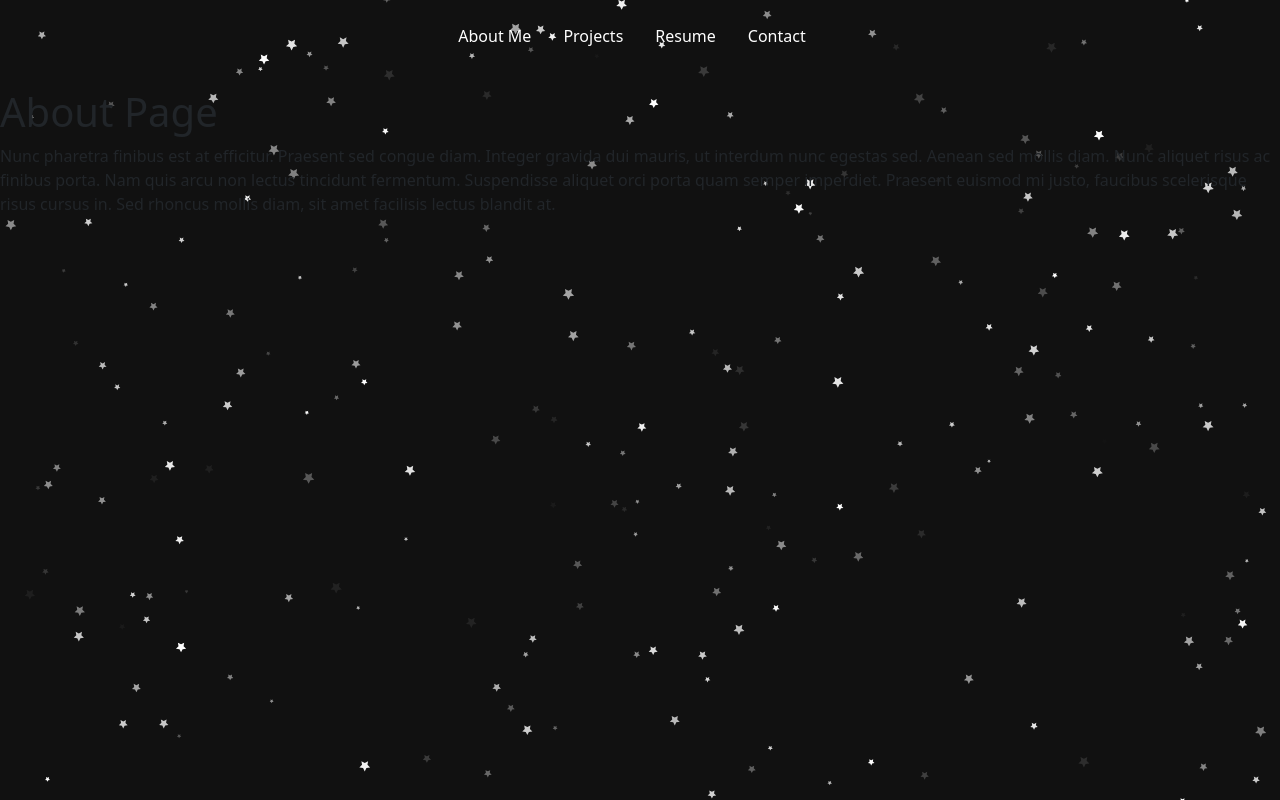
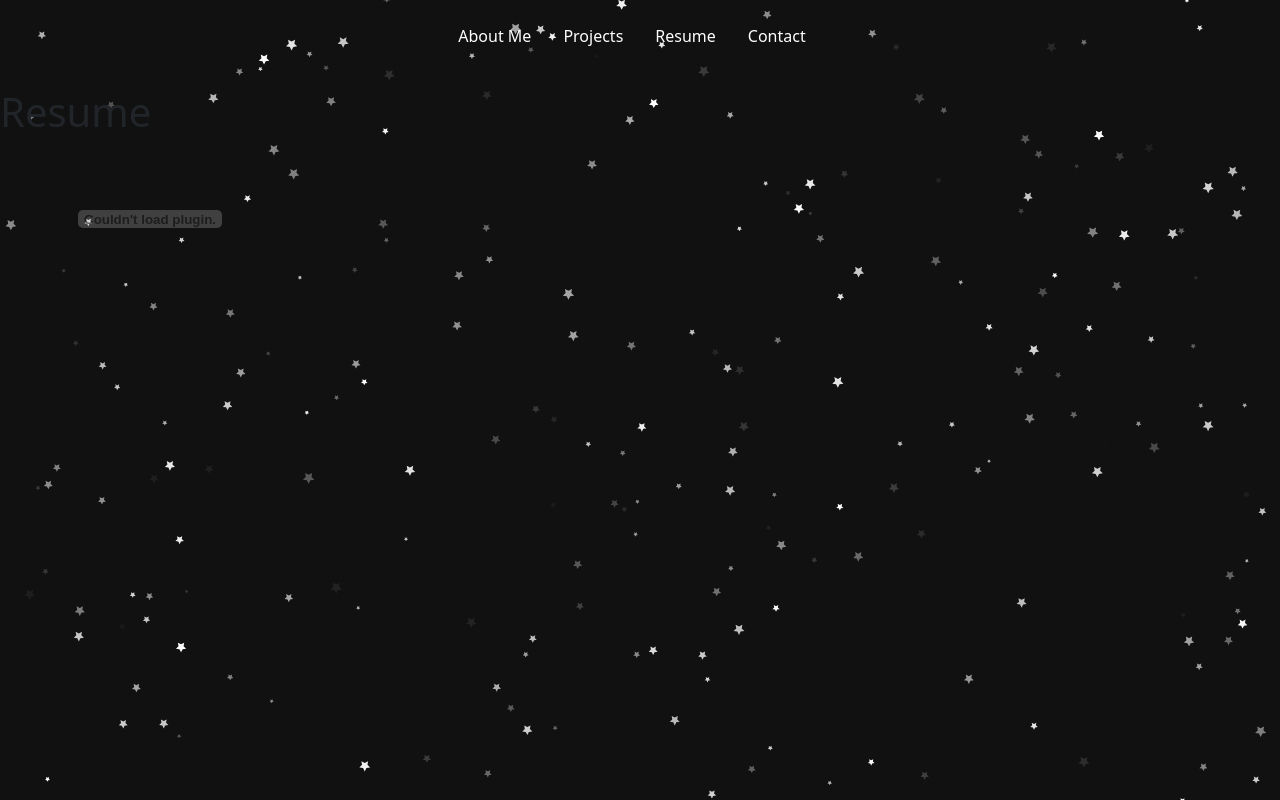
Before and after one commit to JesusGonzalez05/Portfolio-Jesus-Gonzalez, a React (Create React App) app: page /Resume in a window 1280 px wide. Built offline with nearby package versions, Linux system fonts and the light colour scheme.

Commit message:
added resume pdf to resume page - need to style.

```diff
--- a/package.json
+++ b/package.json
@@ -10,6 +10,7 @@
     "lottie-react": "^2.3.1",
     "react": "^18.2.0",
     "react-dom": "^18.2.0",
+    "react-pdf": "^6.2.1",
     "react-router-dom": "^6.6.0",
     "react-scripts": "5.0.1",
     "react-tsparticles": "^2.6.0",
--- a/src/pages/Resume.js
+++ b/src/pages/Resume.js
@@ -1,17 +1,16 @@
 import React from 'react';
+import pdf from '../Jesus-Gonzalez-CS-Resume.pdf';
 
-export default function About() {
+
+export default function Resume() {
   return (
-    <div>
-      <h1>About Page</h1>
-      <p>
-        Nunc pharetra finibus est at efficitur. Praesent sed congue diam.
-        Integer gravida dui mauris, ut interdum nunc egestas sed. Aenean sed
-        mollis diam. Nunc aliquet risus ac finibus porta. Nam quis arcu non
-        lectus tincidunt fermentum. Suspendisse aliquet orci porta quam semper
-        imperdiet. Praesent euismod mi justo, faucibus scelerisque risus cursus
-        in. Sed rhoncus mollis diam, sit amet facilisis lectus blandit at.
-      </p>
-    </div>
+    <section>
+      <div class="contentDiv">
+        <h1>Resume</h1>
+          <div id="resume">
+              <embed src={pdf} type="application/pdf"/>
+          </div>
+      </div>
+    </section>
   );
 }
```
Also changed, not shown: 2 other files (tests, documents, lock files or other folders).
